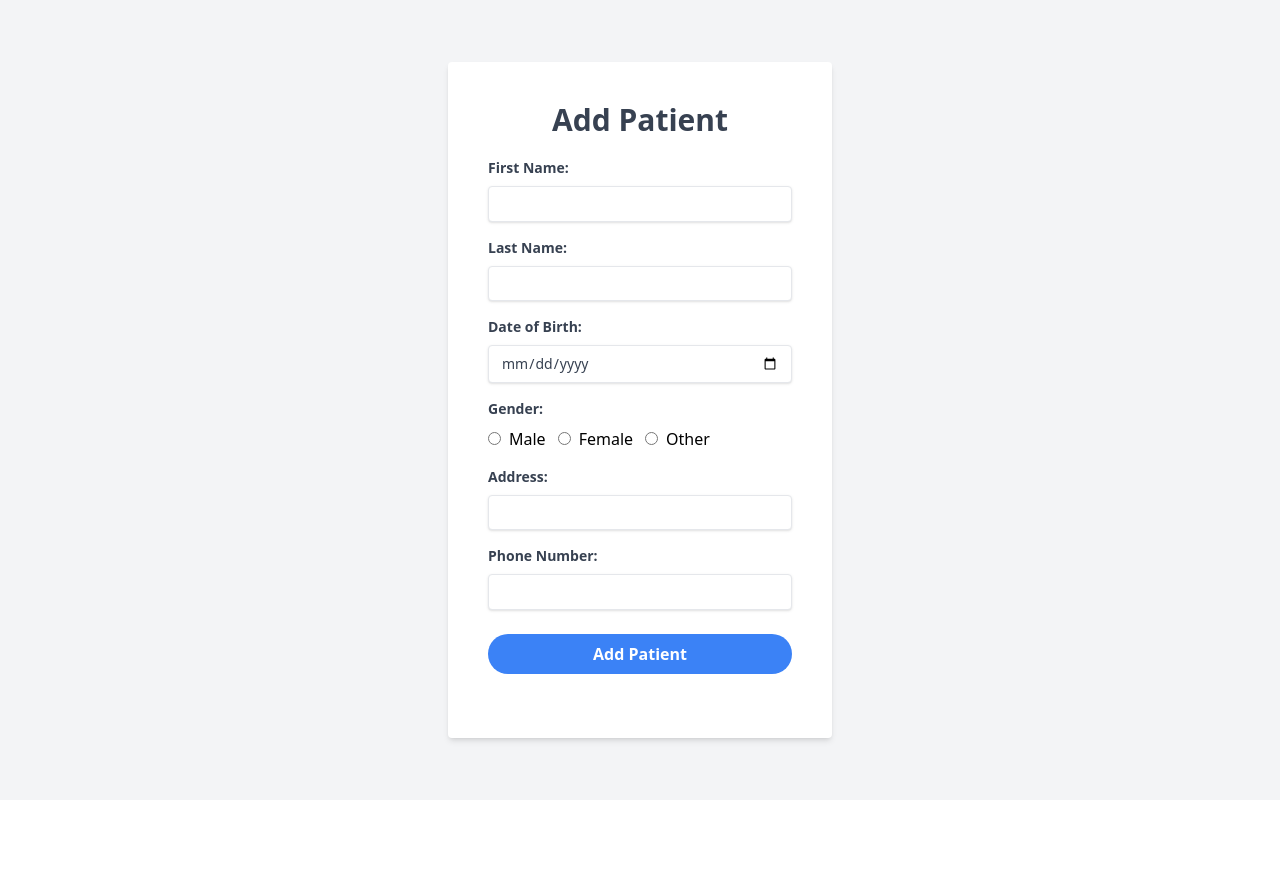
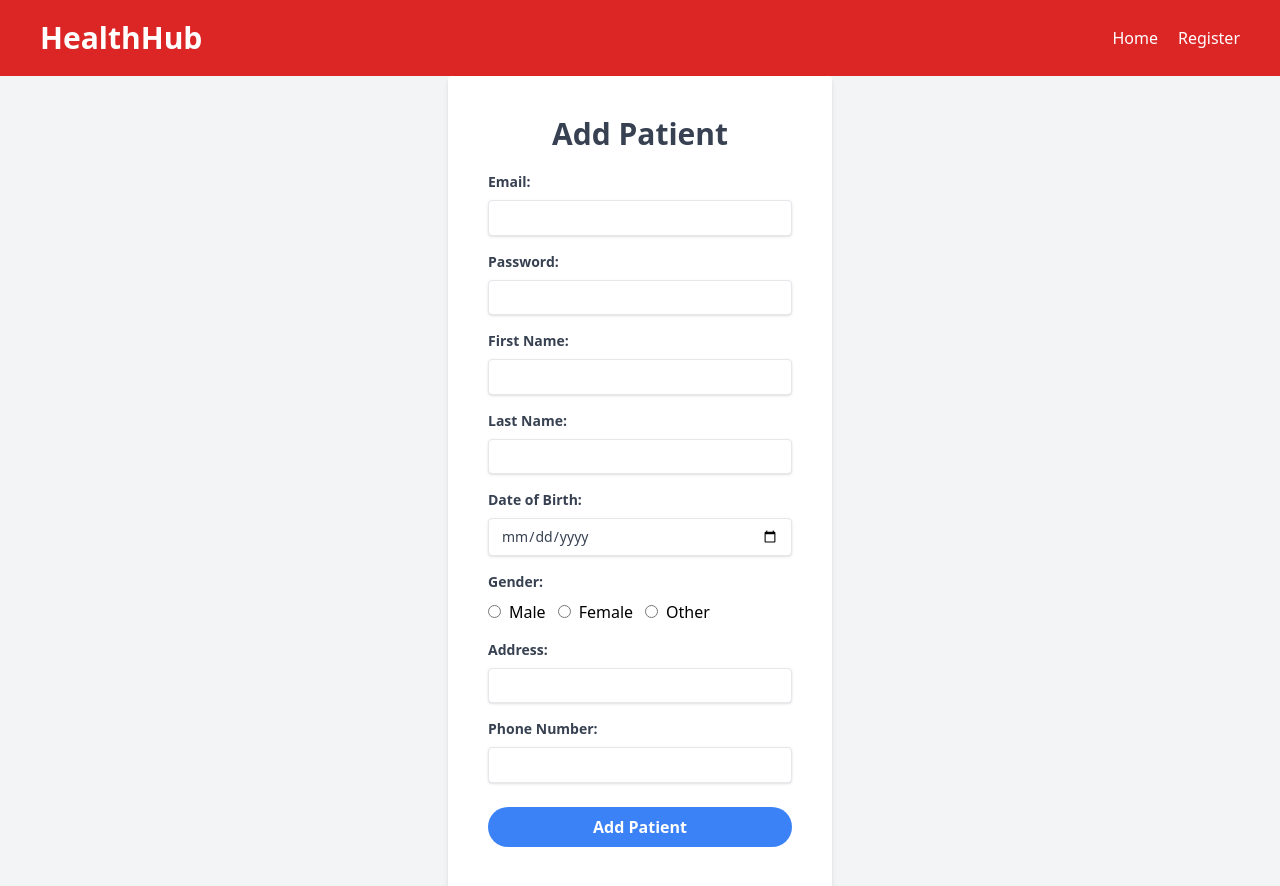
Before and after one commit to ponnanna123/dbms-hospital, a React (Vite) app in the folder frontend/: page /sign-up in a window 1280 px wide. Shown: the top 886 px of the page. Before the commit the page ends 800 px from the top, so only its background shows below. Built offline with nearby package versions, Linux system fonts and the light colour scheme.

Commit message:
Ponnanna Add bcryptjs dependency and refactor routing in main.jsx and App.jsx

```diff
--- a/frontend/src/App.jsx
+++ b/frontend/src/App.jsx
@@ -1,40 +1,17 @@
-import { useEffect, useState } from "react";
-import axios from "axios";
+import { BrowserRouter, Routes, Route } from "react-router-dom";
+import Home from "./pages/Home";
+import SignUp from "./pages/SignUp.jsx";
+import Header from "./components/Header.jsx";
 
 function App() {
-  const [patients, setPatients] = useState([]);
-
-  useEffect(() => {
-    const fetchPatients = async () => {
-      const { data } = await axios.get("http://localhost:5000/patients");
-      setPatients(data);
-    };
-    fetchPatients();
-  }, []);
-
-  function formatDate(dateString) {
-    const options = { year: "numeric", month: "2-digit", day: "2-digit" };
-    return new Date(dateString).toLocaleDateString(undefined, options);
-  }
-
   return (
-    <div>
-      <h1 className="text-center font-bold text-4xl">List of Patients:</h1>
-      {patients.map((patient) => (
-        <div key={patient.patient_id} className="text-xl">
-          <h2>
-            {patient.first_name} {patient.last_name}
-          </h2>
-          <p>{formatDate(patient.date_of_birth)}</p>
-          <p>
-            {patient.gender}
-            {patient.gender == "F" ? "em" : ""}
-            {"ale"}
-          </p>
-          <br />
-        </div>
-      ))}
-    </div>
+    <BrowserRouter>
+      <Header />
+      <Routes>
+        <Route path="/" element={<Home />} />
+        <Route path="/sign-up" element={<SignUp />} />
+      </Routes>
+    </BrowserRouter>
   );
 }
 
--- /dev/null
+++ b/frontend/src/components/Header.jsx
@@ -0,0 +1,28 @@
+import React from "react";
+import { Link } from "react-router-dom";
+
+const Header = () => {
+  return (
+    <header className="bg-red-600 text-white py-5 px-10">
+      <div className="container mx-auto flex justify-between items-center">
+        <h1 className="text-3xl font-bold">HealthHub</h1>
+        <nav>
+          <ul className="flex space-x-5">
+            <li>
+              <Link to="/" className="hover:underline">
+                Home
+              </Link>
+            </li>
+            <li>
+              <Link to="/sign-up" className="hover:underline">
+                Register
+              </Link>
+            </li>
+          </ul>
+        </nav>
+      </div>
+    </header>
+  );
+};
+
+export default Header;
--- a/frontend/src/main.jsx
+++ b/frontend/src/main.jsx
@@ -1,14 +1,5 @@
-import { BrowserRouter, Routes, Route } from "react-router-dom";
 import ReactDOM from "react-dom/client";
 import App from "./App.jsx";
 import "./index.css";
-import SignUp from "./pages/SignUp.jsx";
 
-ReactDOM.createRoot(document.getElementById("root")).render(
-  <BrowserRouter>
-    <Routes>
-      <Route path="/" element={<App />} />
-      <Route path="/sign-up" element={<SignUp />} />
-    </Routes>
-  </BrowserRouter>
-);
+ReactDOM.createRoot(document.getElementById("root")).render(<App />);
--- /dev/null
+++ b/frontend/src/pages/Home.jsx
@@ -0,0 +1,41 @@
+import { useEffect, useState } from "react";
+import axios from "axios";
+
+const Home = () => {
+  const [patients, setPatients] = useState([]);
+
+  useEffect(() => {
+    const fetchPatients = async () => {
+      const { data } = await axios.get("http://localhost:5000/patients");
+      setPatients(data);
+    };
+    fetchPatients();
+  }, []);
+
+  function formatDate(dateString) {
+    const options = { year: "numeric", month: "2-digit", day: "2-digit" };
+    return new Date(dateString).toLocaleDateString(undefined, options);
+  }
+
+  return (
+    <div>
+      <h1 className="text-center font-bold text-4xl">List of Patients:</h1>
+      {patients.map((patient) => (
+        <div key={patient.patient_id} className="text-xl">
+          <h2>
+            {patient.first_name} {patient.last_name}
+          </h2>
+          <p>{formatDate(patient.date_of_birth)}</p>
+          <p>
+            {patient.gender}
+            {patient.gender == "F" ? "em" : ""}
+            {"ale"}
+          </p>
+          <br />
+        </div>
+      ))}
+    </div>
+  );
+};
+
+export default Home;
--- a/frontend/src/pages/SignUp.jsx
+++ b/frontend/src/pages/SignUp.jsx
@@ -1,29 +1,37 @@
-import { useState } from "react";
+import { useRef, useState } from "react";
 import "../App.css";
 import axios from "axios";
+import { useNavigate } from "react-router-dom";
 
 const SignUp = () => {
-  const [firstName, setFirstName] = useState("");
-  const [lastName, setLastName] = useState("");
-  const [dob, setDob] = useState("");
-  const [gender, setGender] = useState("");
-  const [address, setAddress] = useState("");
-  const [phoneNumber, setPhoneNumber] = useState("");
+  const [patientDetails, setPatientDetails] = useState({
+    first_name: "",
+    last_name: "",
+    date_of_birth: "",
+    gender: "",
+    address: "",
+    phone_number: "",
+  });
+
+  const formRef = useRef();
+  const navigate = useNavigate();
+
+  const handleChange = (e) => {
+    console.log({ [e.target.name]: e.target.value });
+    setPatientDetails({
+      ...patientDetails,
+      [e.target.name]: e.target.value,
+    });
+  };
 
   const addPatient = () => {
-    const patientDetails = {
-      first_name: firstName,
-      last_name: lastName,
-      date_of_birth: dob,
-      gender: gender,
-      address: address,
-      phone_number: phoneNumber,
-    };
-
     axios
       .post("http://localhost:5000/add-patient", patientDetails)
       .then((response) => {
         console.log(response.data);
+        setPatientDetails({});
+        formRef.current.reset();
+        navigate("/");
       })
       .catch((error) => {
         console.error("Error adding patient:", error);
@@ -32,11 +40,33 @@ const SignUp = () => {
 
   return (
     <div className="flex flex-col items-center justify-center min-h-screen bg-gray-100">
-      <form className="p-10 bg-white rounded shadow-md w-96">
+      <form ref={formRef} className="p-10 bg-white rounded shadow-md w-96">
         <h2 className="mb-5 text-3xl font-semibold text-center text-gray-700">
           Add Patient
         </h2>
         <div className="mb-4">
+          <div className="mb-4">
+            <label className="block mb-2 text-sm font-bold text-gray-700">
+              Email:
+            </label>
+            <input
+              className="w-full px-3 py-2 text-sm leading-tight text-gray-700 border rounded shadow appearance-none focus:outline-none focus:shadow-outline"
+              type="email"
+              name="email"
+              onChange={handleChange}
+            />
+          </div>
+          <div className="mb-4">
+            <label className="block mb-2 text-sm font-bold text-gray-700">
+              Password:
+            </label>
+            <input
+              className="w-full px-3 py-2 text-sm leading-tight text-gray-700 border rounded shadow appearance-none focus:outline-none focus:shadow-outline"
+              type="password"
+              name="password"
+              onChange={handleChange}
+            />
+          </div>
           <label className="block mb-2 text-sm font-bold text-gray-700">
             First Name:
           </label>
@@ -44,7 +74,7 @@ const SignUp = () => {
             className="w-full px-3 py-2 text-sm leading-tight text-gray-700 border rounded shadow appearance-none focus:outline-none focus:shadow-outline"
             type="text"
             name="first_name"
-            onChange={(e) => setFirstName(e.target.value)}
+            onChange={handleChange}
           />
         </div>
         <div className="mb-4">
@@ -55,7 +85,7 @@ const SignUp = () => {
             className="w-full px-3 py-2 text-sm leading-tight text-gray-700 border rounded shadow appearance-none focus:outline-none focus:shadow-outline"
             type="text"
             name="last_name"
-            onChange={(e) => setLastName(e.target.value)}
+            onChange={handleChange}
           />
         </div>
         <div className="mb-4">
@@ -66,7 +96,7 @@ const SignUp = () => {
             className="w-full px-3 py-2 text-sm leading-tight text-gray-700 border rounded shadow appearance-none focus:outline-none focus:shadow-outline"
             type="date"
             name="date_of_birth"
-            onChange={(e) => setDob(e.target.value)}
+            onChange={handleChange}
           />
         </div>
         <div className="mb-4">
@@ -80,7 +110,7 @@ const SignUp = () => {
                 className="form-radio text-blue-500"
                 name="gender"
                 value="M"
-                onChange={(e) => setGender(e.target.value)}
+                onChange={handleChange}
               />
               <span className="ml-2">Male</span>
             </label>
@@ -90,7 +120,7 @@ const SignUp = () => {
                 className="form-radio text-blue-500"
                 name="gender"
                 value="F"
-                onChange={(e) => setGender(e.target.value)}
+                onChange={handleChange}
               />
               <span className="ml-2">Female</span>
             </label>
@@ -100,7 +130,7 @@ const SignUp = () => {
                 className="form-radio text-blue-500"
                 name="gender"
                 value="O"
-                onChange={(e) => setGender(e.target.value)}
+                onChange={handleChange}
               />
               <span className="ml-2">Other</span>
             </label>
@@ -114,7 +144,7 @@ const SignUp = () => {
             className="w-full px-3 py-2 text-sm leading-tight text-gray-700 border rounded shadow appearance-none focus:outline-none focus:shadow-outline"
             type="text"
             name="address"
-            onChange={(e) => setAddress(e.target.value)}
+            onChange={handleChange}
           />
         </div>
         <div className="mb-6">
@@ -125,7 +155,7 @@ const SignUp = () => {
             className="w-full px-3 py-2 text-sm leading-tight text-gray-700 border rounded shadow appearance-none focus:outline-none focus:shadow-outline"
             type="number"
             name="phone_number"
-            onChange={(e) => setPhoneNumber(e.target.value)}
+            onChange={handleChange}
           />
         </div>
         <div className="mb-6 text-center">
--- a/package.json
+++ b/package.json
@@ -13,6 +13,7 @@
   "author": "",
   "license": "ISC",
   "dependencies": {
+    "bcryptjs": "^2.4.3",
     "cors": "^2.8.5",
     "dotenv": "^16.4.5",
     "express": "^4.19.1",
```
Also changed, not shown: 2 other files (tests, documents, lock files or other folders).
